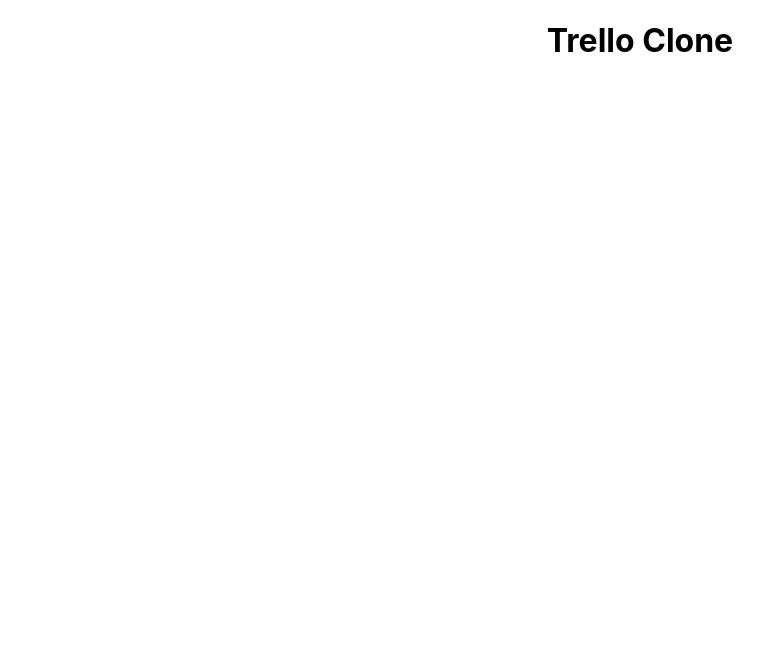
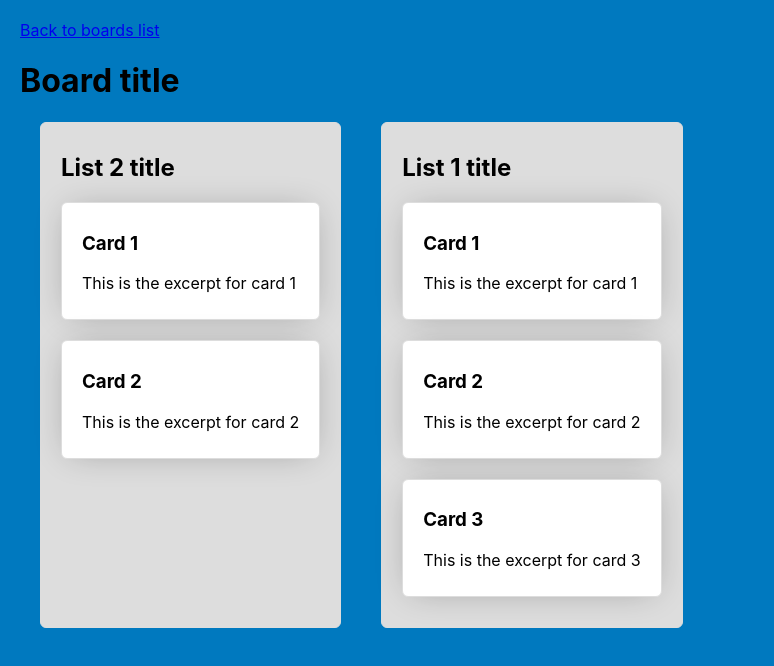
Before and after one commit to javier-garcia/react-training, a React (Create React App) app: page /board/1 in a window 1280 px wide. Shown: the top 666 px of the page, without its empty margins (0-774 px from the left). Built offline with nearby package versions, Linux system fonts and the light colour scheme; the HTML template or start-up script is replaced by a standard one.

Commit message:
added some first components with harcoded data

```diff
--- a/package.json
+++ b/package.json
@@ -5,6 +5,7 @@
   "dependencies": {
     "react": "^16.6.3",
     "react-dom": "^16.6.3",
+    "react-router-dom": "^4.3.1",
     "react-scripts": "2.1.1"
   },
   "scripts": {
--- a/server.js
+++ b/server.js
@@ -50,5 +50,5 @@
   }
 });
 
-console.log(`Starting server on port 3000`);
-app.listen(3000);
+console.log(`Starting server on port 3001`);
+app.listen(3001);
--- a/src/App.css
+++ b/src/App.css
@@ -1,32 +1,69 @@
-.App {
-  text-align: center;
+html,
+body {
+  height: 100%;
+  margin: 0;
 }
 
-.App-logo {
-  animation: App-logo-spin infinite 20s linear;
-  height: 40vmin;
+.boardsListView {
+  position: fixed;
+  top: 0;
+  bottom: 0;
+  left: 0;
+  right: 0;
+  padding: 20px;
+  background-color: rgb(0, 121, 191);
 }
 
-.App-header {
-  background-color: #282c34;
-  min-height: 100vh;
+.boardsListView .boardsList {
   display: flex;
-  flex-direction: column;
-  align-items: center;
-  justify-content: center;
-  font-size: calc(10px + 2vmin);
-  color: white;
 }
 
-.App-link {
-  color: #61dafb;
+.boardsListView .boardsList .boardCard {
+  border: 1px solid #ddd;
+  border-radius: 6px;
+  background-color: #fff;
+  box-shadow: 0px 1px 34px -9px rgba(0, 0, 0, 0.3);
+  padding: 10px 20px;
+  cursor: pointer;
+  margin: 0 20px;
 }
 
-@keyframes App-logo-spin {
-  from {
-    transform: rotate(0deg);
-  }
-  to {
-    transform: rotate(360deg);
-  }
+.boardsListView .boardsList .boardCard:hover {
+  box-shadow: 0px 12px 34px -9px rgba(0, 0, 0, 0.3);
 }
+
+.boardDetailView {
+  position: fixed;
+  top: 0;
+  bottom: 0;
+  left: 0;
+  right: 0;
+  padding: 20px;
+  background-color: rgb(0, 121, 191);
+}
+
+.boardDetailView .listsList {
+  display: flex;
+}
+
+.boardDetailView .listsList .list {
+  border: 1px solid #ddd;
+  border-radius: 6px;
+  background-color: #ddd;
+  padding: 10px 20px;
+  margin: 0 20px;
+}
+
+.boardDetailView .listsList .list .card {
+  border: 1px solid #ddd;
+  border-radius: 6px;
+  background-color: #fff;
+  box-shadow: 0px 1px 34px -9px rgba(0, 0, 0, 0.3);
+  cursor: pointer;
+  padding: 10px 20px;
+  margin: 20px 0;
+}
+
+.boardsListView .boardsList .boardCard:hover {
+  box-shadow: 0px 12px 34px -9px rgba(0, 0, 0, 0.3);
+}
--- a/src/App.js
+++ b/src/App.js
@@ -1,14 +1,19 @@
 import React, { Component } from "react";
+import BoardsList from "./views/BoardsList";
+import BoardDetail from "./views/BoardDetail";
+import { BrowserRouter as Router, Route } from "react-router-dom";
+
 import "./App.css";
 
 class App extends Component {
   render() {
     return (
-      <div className="App">
-        <header>
-          <h1>Trello Clone</h1>
-        </header>
-      </div>
+      <Router>
+        <div className="App">
+          <Route path="/" exact component={BoardsList} />
+          <Route path="/board/:id" component={BoardDetail} />
+        </div>
+      </Router>
     );
   }
 }
--- /dev/null
+++ b/src/components/BoardCard.js
@@ -0,0 +1,10 @@
+import React from "react";
+
+const BoardCard = props => (
+  <div className="boardCard" onClick={props.onClick}>
+    <h2>{props.title}</h2>
+    <p>{props.description}</p>
+  </div>
+);
+
+export default BoardCard;
--- /dev/null
+++ b/src/components/Card.js
@@ -0,0 +1,12 @@
+import React from "react";
+
+const Card = props => {
+  return (
+    <div className="card">
+      <h3>{props.title}</h3>
+      <p>{props.excerpt}</p>
+    </div>
+  );
+};
+
+export default Card;
--- /dev/null
+++ b/src/components/List.js
@@ -0,0 +1,15 @@
+import React from "react";
+import Card from "./Card";
+
+const List = props => {
+  return (
+    <div className="list">
+      <h2>{props.title}</h2>
+      {props.cards.map(card => (
+        <Card title={card.title} excerpt={card.excerpt} />
+      ))}
+    </div>
+  );
+};
+
+export default List;
--- /dev/null
+++ b/src/views/BoardDetail.js
@@ -0,0 +1,31 @@
+import React from "react";
+import { Link } from "react-router-dom";
+import List from "../components/List";
+
+const BoardDetail = () => {
+  return (
+    <div className="boardDetailView">
+      <Link to="/">Back to boards list</Link>
+      <h1>Board title</h1>
+      <div className="listsList">
+        <List
+          title="List 2 title"
+          cards={[
+            { title: "Card 1", excerpt: "This is the excerpt for card 1" },
+            { title: "Card 2", excerpt: "This is the excerpt for card 2" }
+          ]}
+        />
+        <List
+          title="List 1 title"
+          cards={[
+            { title: "Card 1", excerpt: "This is the excerpt for card 1" },
+            { title: "Card 2", excerpt: "This is the excerpt for card 2" },
+            { title: "Card 3", excerpt: "This is the excerpt for card 3" }
+          ]}
+        />
+      </div>
+    </div>
+  );
+};
+
+export default BoardDetail;
--- /dev/null
+++ b/src/views/BoardsList.js
@@ -0,0 +1,40 @@
+import React from "react";
+import BoardCard from "../components/BoardCard";
+
+const BoardsList = ({ history }) => {
+  function onBoardClick() {
+    history.push("board/a5d9707e-e74e-4e4a-92c6-0872c5e1945d");
+  }
+
+  return (
+    <div className="boardsListView">
+      <header>
+        <h1>Trello Clone</h1>
+        <div className="boardsList">
+          <BoardCard
+            title="This is the title"
+            description="This is the description of the card."
+            onClick={onBoardClick}
+          />
+          <BoardCard
+            title="This is the title"
+            description="This is the description of the card."
+            onClick={onBoardClick}
+          />
+          <BoardCard
+            title="This is the title"
+            description="This is the description of the card."
+            onClick={onBoardClick}
+          />
+          <BoardCard
+            title="This is the title"
+            description="This is the description of the card."
+            onClick={onBoardClick}
+          />
+        </div>
+      </header>
+    </div>
+  );
+};
+
+export default BoardsList;
```
Also changed, not shown: 1 other file (tests, documents, lock files or other folders).
